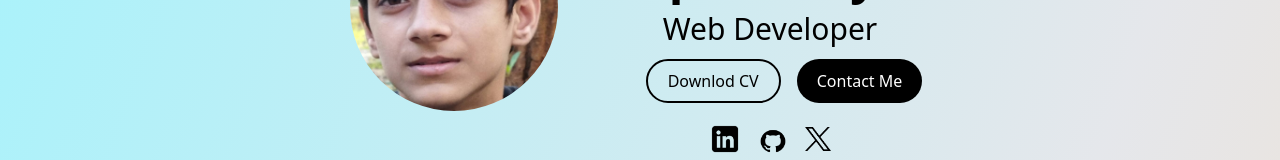
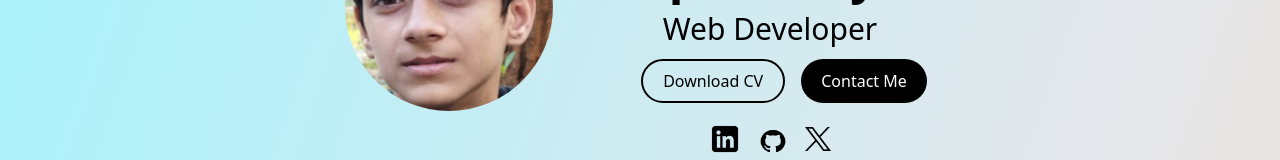
Before and after one commit to Ace-Aryal/dipesh_aryal_profile, a website: page index.html in a window 1280 px wide. Shown: the part 341-501 px from the top of the page. Drawn offline with nearby package versions, Linux system fonts and the light colour scheme.

Commit message:
index.html

```diff
--- a/index.html
+++ b/index.html
@@ -92,7 +92,7 @@
       <p class="text-3xl m-3">Web Developer</p>
       <div class="btn-contr flex justify-center ml-7">
         <button class="border border-2 px-5 py-2 mx-2 rounded-3xl border-black hover:bg-black hover:text-white">
-          <a href="">Downlod CV</a>
+          <a href="">Download CV</a>
         </button>
         <button class="mx-2 rounded-3xl px-5 py-2 bg-black text-white border-black">
           <a href="mailto:aryaldeelep@gmail.com">Contact Me</a>
```
